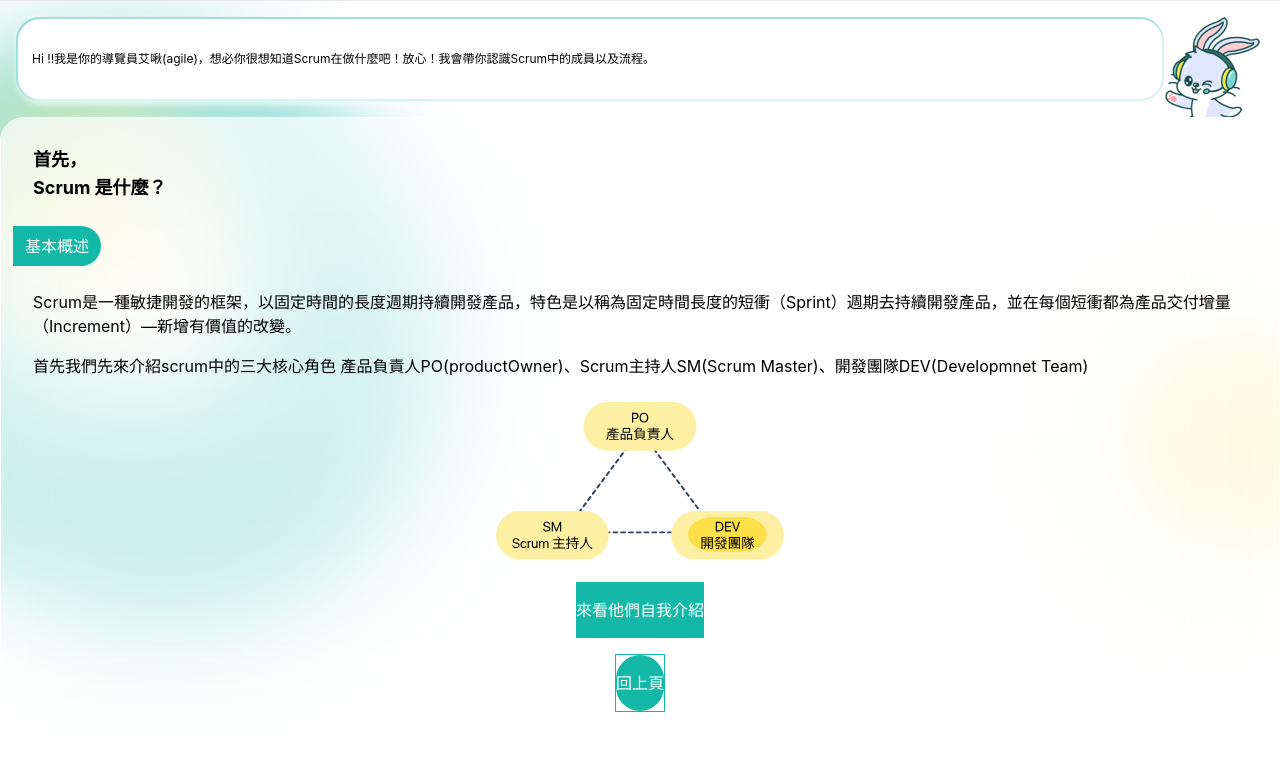
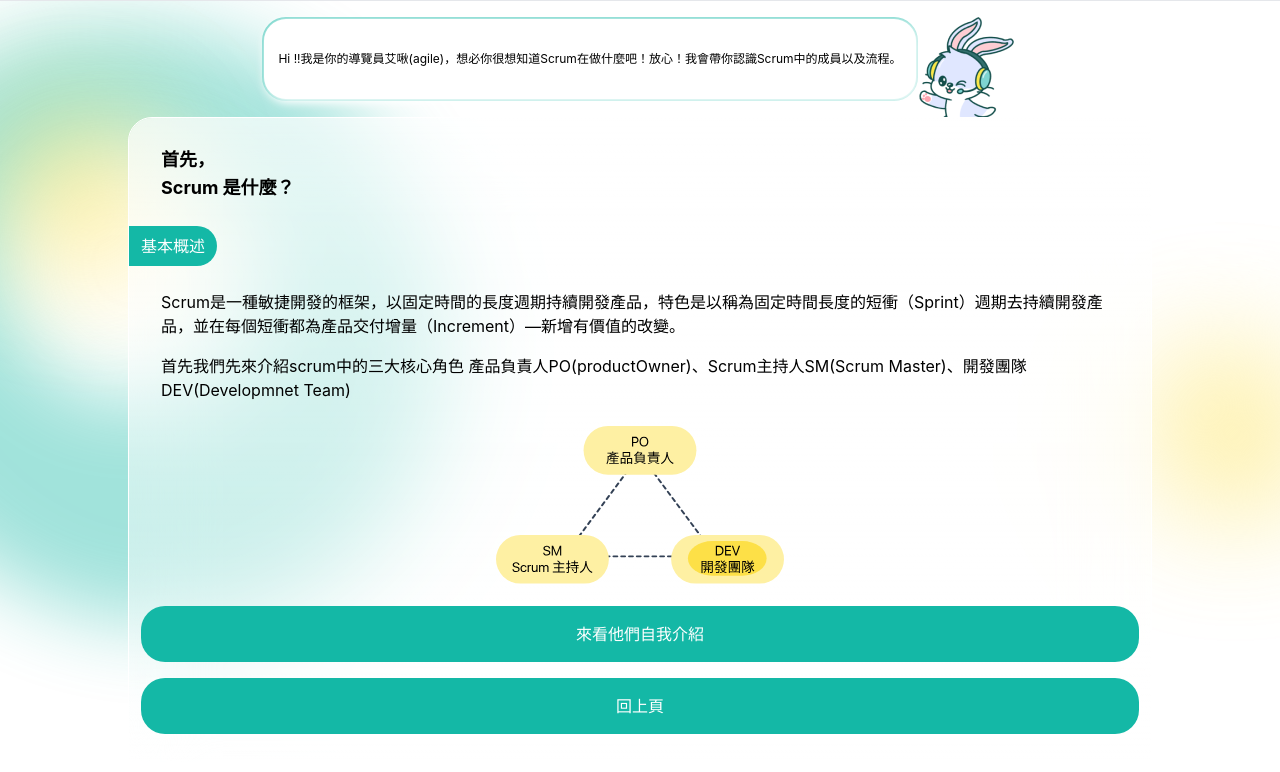
Before and after one commit to alphatero/f2e_scrum_frontend, a React (Create React App) app: page /introduction/scrum in a window 1280 px wide. Shown: the top 772 px of the page. Built offline with nearby package versions, Linux system fonts and the light colour scheme.

Commit message:
feat: 🎸 fix style width

```diff
--- a/src/components/BlurBlockBg.jsx
+++ b/src/components/BlurBlockBg.jsx
@@ -12,7 +12,7 @@ export function BlurBlockBg(props) {
 
   return (
     <div className={clsx(
-      'w-full border border-white p-3',
+      'max-w-5xl border border-white p-3 mx-auto',
       'bg-gradient-to-b from-white/70 to-white/30 bg-clip-padding bg-opacity-70',
       'backdrop-filter ',
       type[styleType],
--- a/src/components/introduction/Tag.jsx
+++ b/src/components/introduction/Tag.jsx
@@ -6,7 +6,7 @@ export function Tag(props) {
 
     <div className={clsx(
       'inline-block',
-      'py-2 px-3 -translate-x-5',
+      'py-2 px-3 -translate-x-8',
       'text-white bg-primary rounded-r-full',
       className,
     )}
--- a/src/views/introduction/Scrum.jsx
+++ b/src/views/introduction/Scrum.jsx
@@ -29,8 +29,8 @@ export function Scrum() {
   };
 
   return (
-    <div className="flex flex-col mt-4">
-      <div className="px-4 flex">
+    <div className="flex flex-col pt-4">
+      <div className="px-4 flex max-w-5xl mx-auto">
         <div className={clsx('relative', 'flex-1 flex items-center', 'mb-4')}>
 
           <ScrumMessageBox />
@@ -45,7 +45,7 @@ export function Scrum() {
           />
         </div>
       </div>
-      <BlurBlockBg>
+      <BlurBlockBg styleType="BlurBlockA">
         <div className={clsx('flex flex-col', 'justify-between items-center space-y-4 py-4')}>
           <article className="flex flex-col px-5">
             {titles.map((title) => (
@@ -65,10 +65,11 @@ export function Scrum() {
 
           <RoleTriangle />
 
-          <Button className="bg-primary text-white" onClick={nextPage}>{button}</Button>
+          <Button className="w-full" onClick={nextPage}>{button}</Button>
 
           <Button
-            className="border border-primary text-primary"
+            className="w-full"
+            btnType="primary"
             onClick={backHome}
           >
             回上頁
```
